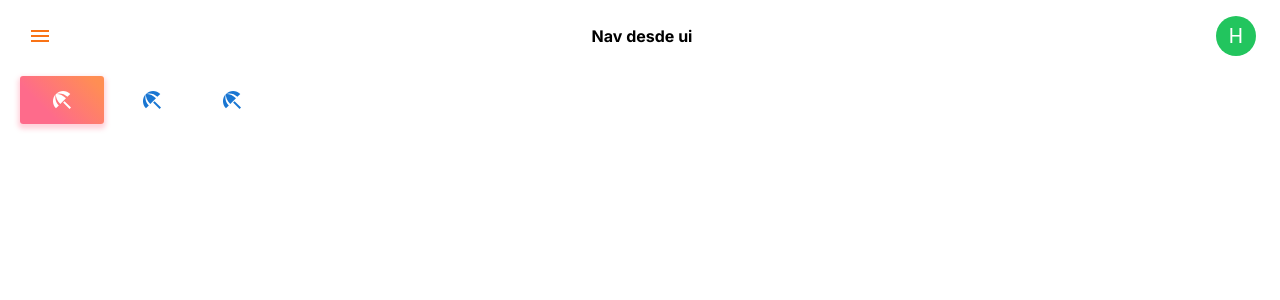
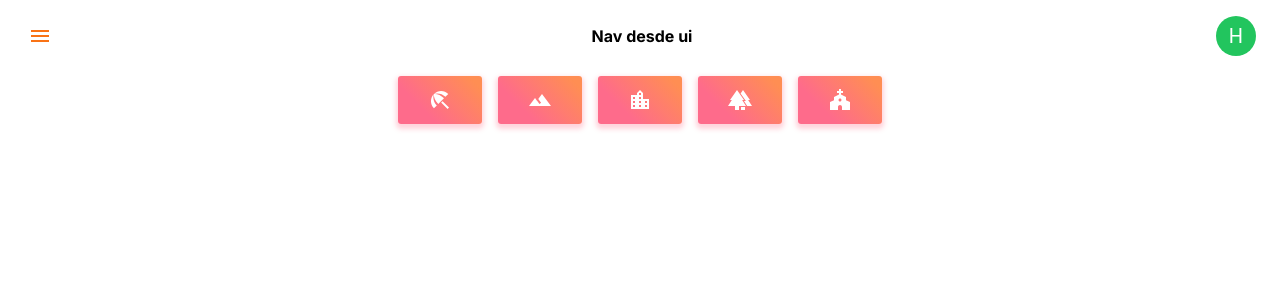
Before and after one commit to No-Country-simulation/s16-10-n-java-react, a Next.js app in the folder Client/turismo-app-no-country/: page /home in a window 1280 px wide. Shown: the top 300 px of the page. Built offline with nearby package versions, Linux system fonts and the light colour scheme.

Commit message:
chore: Update IconsButtonsList component with additional icons

```diff
--- a/Client/turismo-app-no-country/app/_ui/IconsButtonsList.tsx
+++ b/Client/turismo-app-no-country/app/_ui/IconsButtonsList.tsx
@@ -1,22 +1,31 @@
-import { Button, Stack, styled } from '@mui/material';
+
 
 import BeachAccessIcon from '@mui/icons-material/BeachAccess';
+import TerrainIcon from '@mui/icons-material/Terrain';
+import LocationCityIcon from '@mui/icons-material/LocationCity';
+import ForestIcon from '@mui/icons-material/Forest';
+import ChurchIcon from '@mui/icons-material/Church';
+
 import { IconButtonComponent } from './IconButton';
 
 export const IconsButtonsList = () => {
     return (
-        <div className="m-3">
-            <Stack direction={'row'} spacing={2}>
-                <IconButtonComponent>
-                    <BeachAccessIcon />
-                </IconButtonComponent>
-                <Button>
-                    <BeachAccessIcon />
-                </Button>
-                <Button>
-                    <BeachAccessIcon />
-                </Button>
-            </Stack>
+        <div className="flex m-3 justify-center gap-x-4">
+            <IconButtonComponent>
+                <BeachAccessIcon />
+            </IconButtonComponent>
+            <IconButtonComponent>
+                <TerrainIcon />
+            </IconButtonComponent>
+            <IconButtonComponent>
+                <LocationCityIcon/>
+            </IconButtonComponent>
+            <IconButtonComponent>
+                <ForestIcon/>
+            </IconButtonComponent>
+            <IconButtonComponent>
+                <ChurchIcon/>
+            </IconButtonComponent>
         </div>
     );
 };
--- a/Client/turismo-app-no-country/app/_ui/NavBar.tsx
+++ b/Client/turismo-app-no-country/app/_ui/NavBar.tsx
@@ -1,5 +1,6 @@
 import { Avatar, IconButton} from '@mui/material';
 import MenuIcon from '@mui/icons-material/Menu';
+
 
 const NavBar = () => {
     return (
@@ -14,6 +15,7 @@ const NavBar = () => {
                         className='text-orange-500 p-4'
                     >
                         <MenuIcon />
+
                     </IconButton>
                     <h1 className="font-bold text-base">Nav desde ui</h1>
                     <Avatar className='bg-green-500'>H</Avatar>
```
